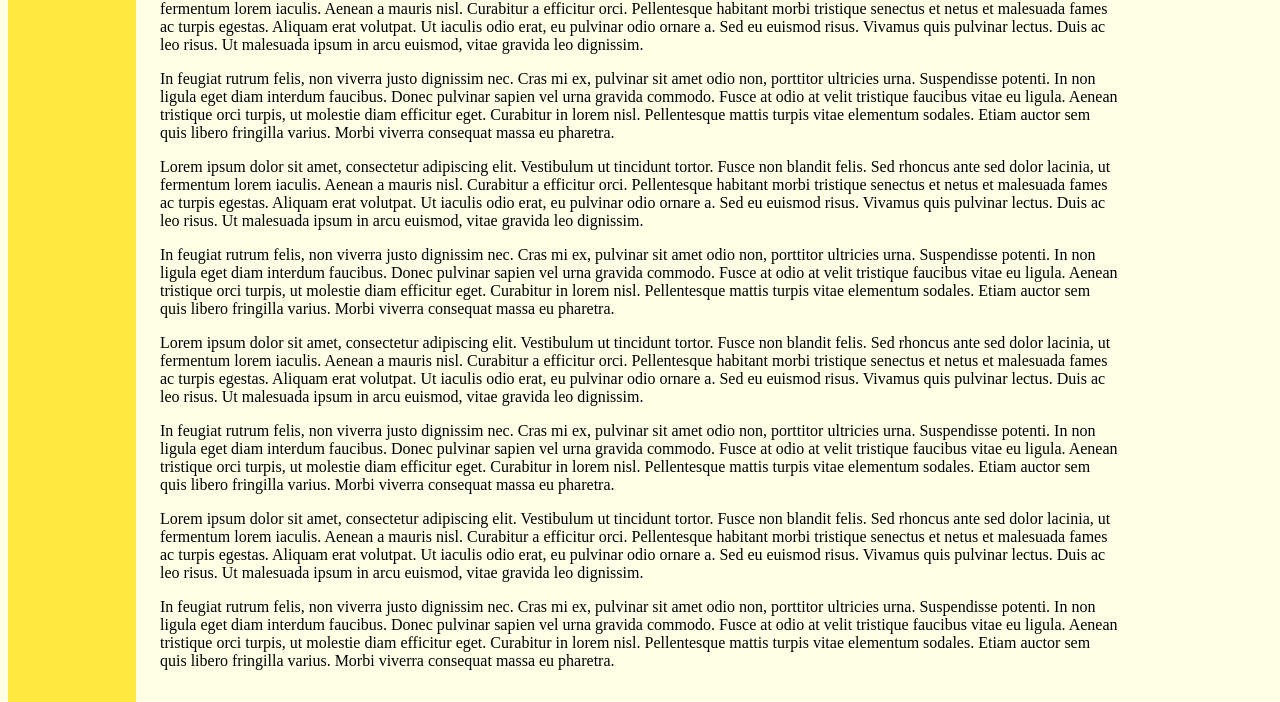
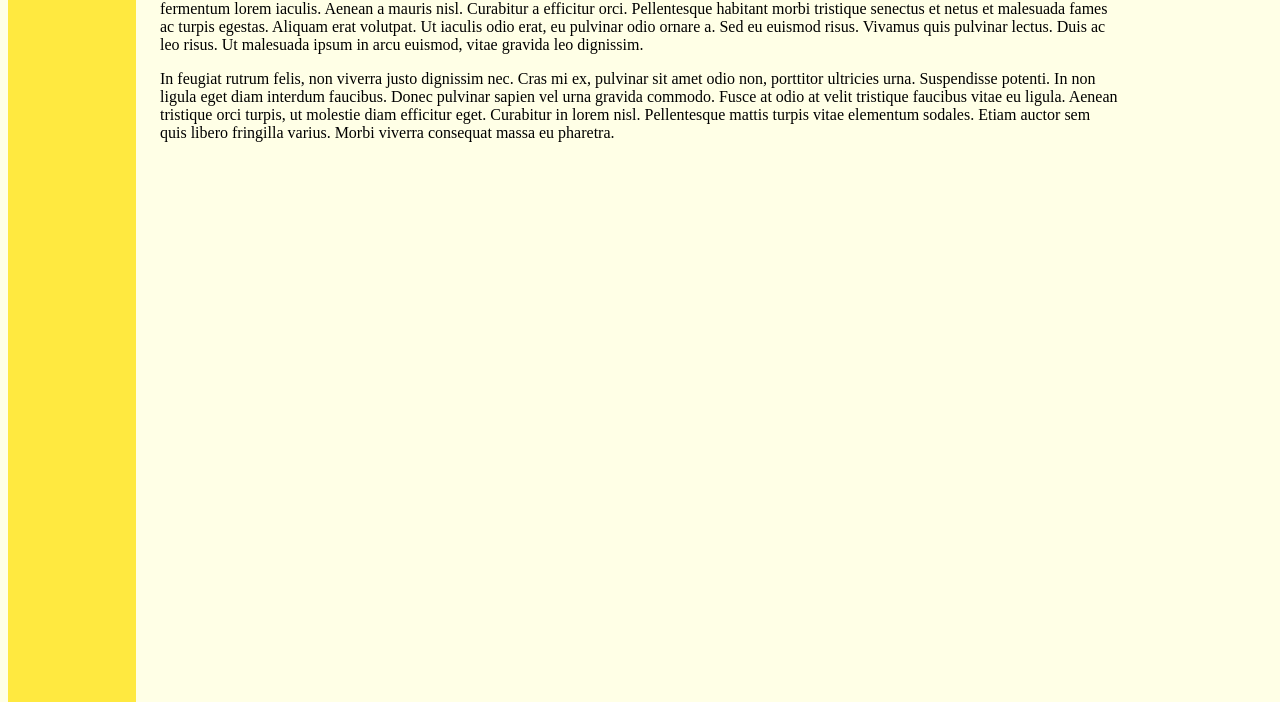
Before and after one commit to spaldingjedi/spaldingjedi.github.io, a plain HTML site: page html.html in a window 1280 px wide. Shown: the part 98-800 px from the top of the page. Drawn offline with Linux system fonts and the light colour scheme.

Commit message:
ofofdodf

```diff
--- a/html.html
+++ b/html.html
@@ -11,15 +11,9 @@
   <li><a href="html.html">Page 2</a></li>
 </ul>
  <div class="container">
-<h1>Hannah Hunter</h1>
-<p>Lorem ipsum dolor sit amet, consectetur adipiscing elit. Vestibulum ut tincidunt tortor. Fusce non blandit felis. Sed rhoncus ante sed dolor lacinia, ut fermentum lorem iaculis. Aenean a mauris nisl. Curabitur a efficitur orci. Pellentesque habitant morbi tristique senectus et netus et malesuada fames ac turpis egestas. Aliquam erat volutpat. Ut iaculis odio erat, eu pulvinar odio ornare a. Sed eu euismod risus. Vivamus quis pulvinar lectus. Duis ac leo risus. Ut malesuada ipsum in arcu euismod, vitae gravida leo dignissim.</p>
-<p>	In feugiat rutrum felis, non viverra justo dignissim nec. Cras mi ex, pulvinar sit amet odio non, porttitor ultricies urna. Suspendisse potenti. In non ligula eget diam interdum faucibus. Donec pulvinar sapien vel urna gravida commodo. Fusce at odio at velit tristique faucibus vitae eu ligula. Aenean tristique orci turpis, ut molestie diam efficitur eget. Curabitur in lorem nisl. Pellentesque mattis turpis vitae elementum sodales. Etiam auctor sem quis libero fringilla varius. Morbi viverra consequat massa eu pharetra.</p>
-<p>Lorem ipsum dolor sit amet, consectetur adipiscing elit. Vestibulum ut tincidunt tortor. Fusce non blandit felis. Sed rhoncus ante sed dolor lacinia, ut fermentum lorem iaculis. Aenean a mauris nisl. Curabitur a efficitur orci. Pellentesque habitant morbi tristique senectus et netus et malesuada fames ac turpis egestas. Aliquam erat volutpat. Ut iaculis odio erat, eu pulvinar odio ornare a. Sed eu euismod risus. Vivamus quis pulvinar lectus. Duis ac leo risus. Ut malesuada ipsum in arcu euismod, vitae gravida leo dignissim.</p>
-<p>	In feugiat rutrum felis, non viverra justo dignissim nec. Cras mi ex, pulvinar sit amet odio non, porttitor ultricies urna. Suspendisse potenti. In non ligula eget diam interdum faucibus. Donec pulvinar sapien vel urna gravida commodo. Fusce at odio at velit tristique faucibus vitae eu ligula. Aenean tristique orci turpis, ut molestie diam efficitur eget. Curabitur in lorem nisl. Pellentesque mattis turpis vitae elementum sodales. Etiam auctor sem quis libero fringilla varius. Morbi viverra consequat massa eu pharetra.</p>
-<p>Lorem ipsum dolor sit amet, consectetur adipiscing elit. Vestibulum ut tincidunt tortor. Fusce non blandit felis. Sed rhoncus ante sed dolor lacinia, ut fermentum lorem iaculis. Aenean a mauris nisl. Curabitur a efficitur orci. Pellentesque habitant morbi tristique senectus et netus et malesuada fames ac turpis egestas. Aliquam erat volutpat. Ut iaculis odio erat, eu pulvinar odio ornare a. Sed eu euismod risus. Vivamus quis pulvinar lectus. Duis ac leo risus. Ut malesuada ipsum in arcu euismod, vitae gravida leo dignissim.</p>
-<p>	In feugiat rutrum felis, non viverra justo dignissim nec. Cras mi ex, pulvinar sit amet odio non, porttitor ultricies urna. Suspendisse potenti. In non ligula eget diam interdum faucibus. Donec pulvinar sapien vel urna gravida commodo. Fusce at odio at velit tristique faucibus vitae eu ligula. Aenean tristique orci turpis, ut molestie diam efficitur eget. Curabitur in lorem nisl. Pellentesque mattis turpis vitae elementum sodales. Etiam auctor sem quis libero fringilla varius. Morbi viverra consequat massa eu pharetra.</p>
-<p>Lorem ipsum dolor sit amet, consectetur adipiscing elit. Vestibulum ut tincidunt tortor. Fusce non blandit felis. Sed rhoncus ante sed dolor lacinia, ut fermentum lorem iaculis. Aenean a mauris nisl. Curabitur a efficitur orci. Pellentesque habitant morbi tristique senectus et netus et malesuada fames ac turpis egestas. Aliquam erat volutpat. Ut iaculis odio erat, eu pulvinar odio ornare a. Sed eu euismod risus. Vivamus quis pulvinar lectus. Duis ac leo risus. Ut malesuada ipsum in arcu euismod, vitae gravida leo dignissim.</p>
-<p>	In feugiat rutrum felis, non viverra justo dignissim nec. Cras mi ex, pulvinar sit amet odio non, porttitor ultricies urna. Suspendisse potenti. In non ligula eget diam interdum faucibus. Donec pulvinar sapien vel urna gravida commodo. Fusce at odio at velit tristique faucibus vitae eu ligula. Aenean tristique orci turpis, ut molestie diam efficitur eget. Curabitur in lorem nisl. Pellentesque mattis turpis vitae elementum sodales. Etiam auctor sem quis libero fringilla varius. Morbi viverra consequat massa eu pharetra.</p>
-</div>
+<h1>		Hannah Hunter</h1>
+<p>		Lorem ipsum dolor sit amet, consectetur adipiscing elit. Vestibulum ut tincidunt tortor. Fusce non blandit felis. Sed rhoncus ante sed dolor lacinia, ut fermentum lorem iaculis. Aenean a mauris nisl. Curabitur a efficitur orci. Pellentesque habitant morbi tristique senectus et netus et malesuada fames ac turpis egestas. Aliquam erat volutpat. Ut iaculis odio erat, eu pulvinar odio ornare a. Sed eu euismod risus. Vivamus quis pulvinar lectus. Duis ac leo risus. Ut malesuada ipsum in arcu euismod, vitae gravida leo dignissim.</p>
+<p>			In feugiat rutrum felis, non viverra justo dignissim nec. Cras mi ex, pulvinar sit amet odio non, porttitor ultricies urna. Suspendisse potenti. In non ligula eget diam interdum faucibus. Donec pulvinar sapien vel urna gravida commodo. Fusce at odio at velit tristique faucibus vitae eu ligula. Aenean tristique orci turpis, ut molestie diam efficitur eget. Curabitur in lorem nisl. Pellentesque mattis turpis vitae elementum sodales. Etiam auctor sem quis libero fringilla varius. Morbi viverra consequat massa eu pharetra.</p>
+
 </body>
 </html>
```
Also changed, not shown: index.html (+3 -3 lines).
